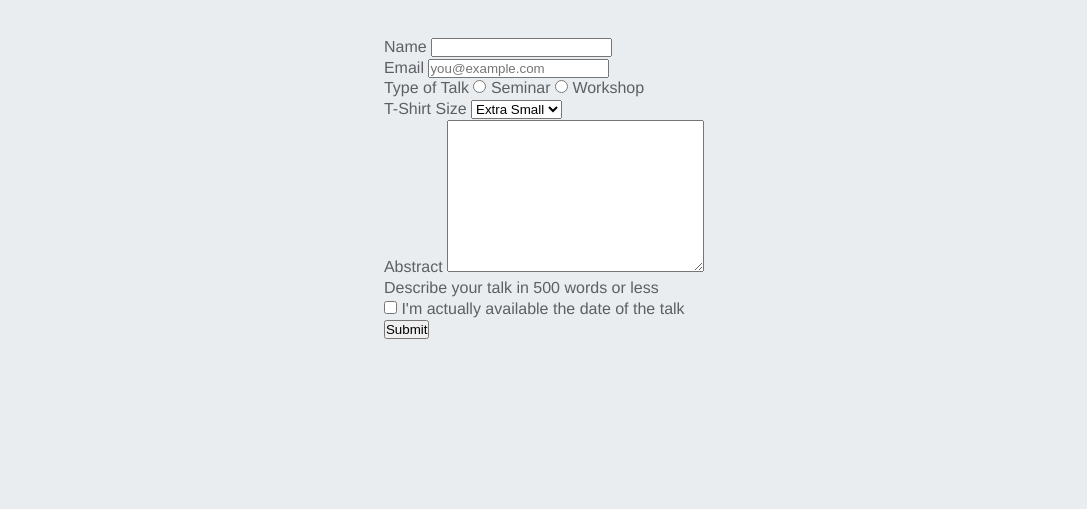
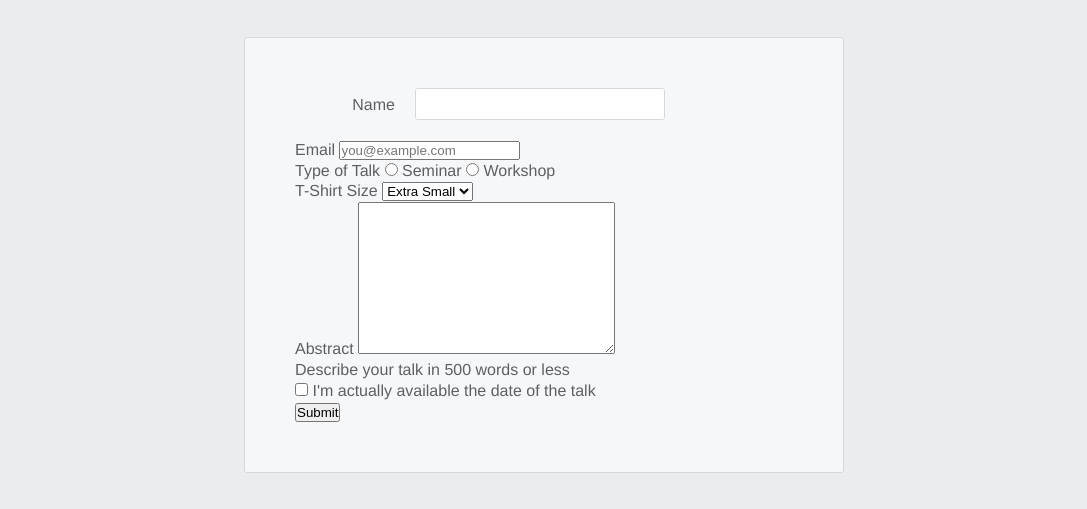
Before and after one commit to preto-phil/CSS-practice, a plain HTML site: page Forms/InternetingIsHard/speaker.html in a window 1280 px wide. Shown: the part 225-734 px from the top of the page, without its empty margins (96-1183 px from the left). Drawn offline with Linux system fonts and the light colour scheme.

Commit message:
IIH Tut: Name div styled

```diff
--- a/Forms/InternetingIsHard/speaker.css
+++ b/Forms/InternetingIsHard/speaker.css
@@ -31,3 +31,59 @@ body {
     font-size: 30px;
     margin-bottom: 20px;
 }
+
+.speaker-form {
+    background-color: #F6F7F8;
+    border: 1px solid #D6D9DC;
+    border-radius: 3px;
+
+    width: 80%;
+    padding: 50px;
+    margin: 0 0 40px 0;
+}
+
+.form-row {
+    margin-bottom: 40px;
+    display: flex;
+    justify-content: flex-start;
+    flex-direction: column;
+    flex-wrap: wrap;
+}
+
+.form-row input[type="text"] {
+    background-color: #FFFFFF;
+    border: 1px solid #D6D9DC;
+    border-radius: 3px;
+    width: 100%;
+    padding: 7px;
+    font-size: 14px;
+}
+
+form-row label {
+    margin-bottom: 15px;
+}
+
+@media only screen and (min-width: 700px) {
+    .speaker-form-header,
+    .speaker-form {
+        width: 600px;
+    }
+
+    .form-row {
+        flex-direction: row;
+        align-items: flex-start;
+        margin-bottom: 20px;
+    }
+
+    .form-row input[type="text"] {
+        width: 250px;
+        height: initial;
+    }
+
+    .form-row label {
+        text-align: right;
+        width: 120px;
+        margin-top: 7px;
+        padding-right: 20px;
+    }
+}
--- a/Forms/InternetingIsHard/speaker.html
+++ b/Forms/InternetingIsHard/speaker.html
@@ -13,10 +13,10 @@
         </p>
     </header>
 
-    <form>
-        <div>
-            <label for="name">Name</label>
-            <input type="text" name="name" id="name">
+    <form action='' method='get' class='speaker-form'>
+        <div class="form-row">
+            <label for="full-name">Name</label>
+            <input type="text" name="full-name" id="full-name">
         </div>
         <div>
             <label for="mail">Email</label>
```
